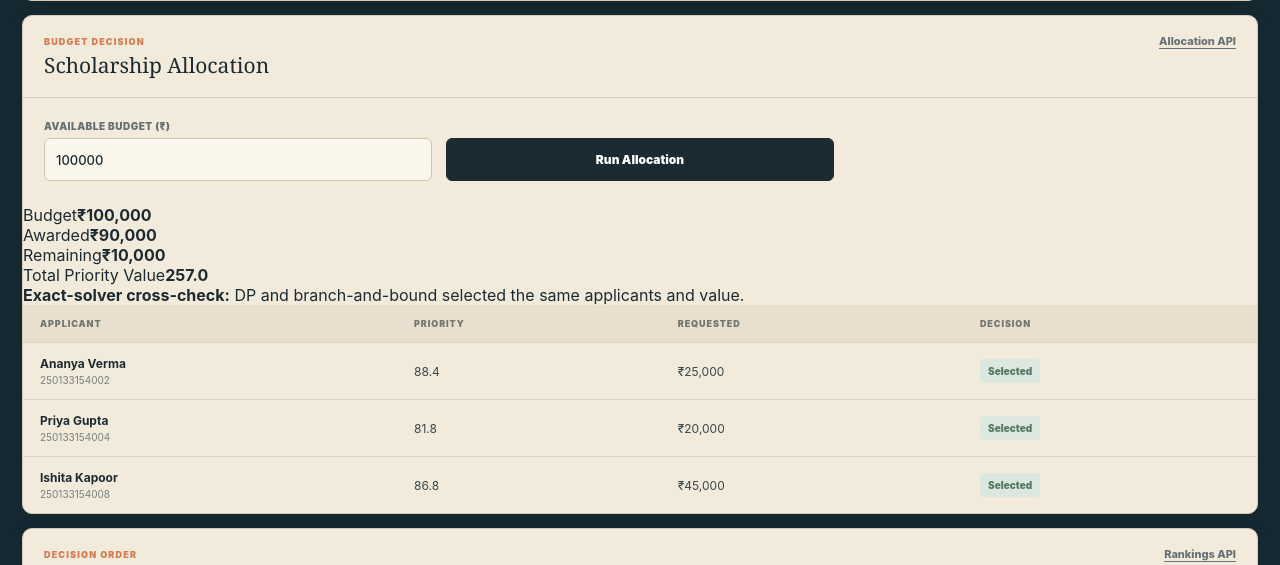
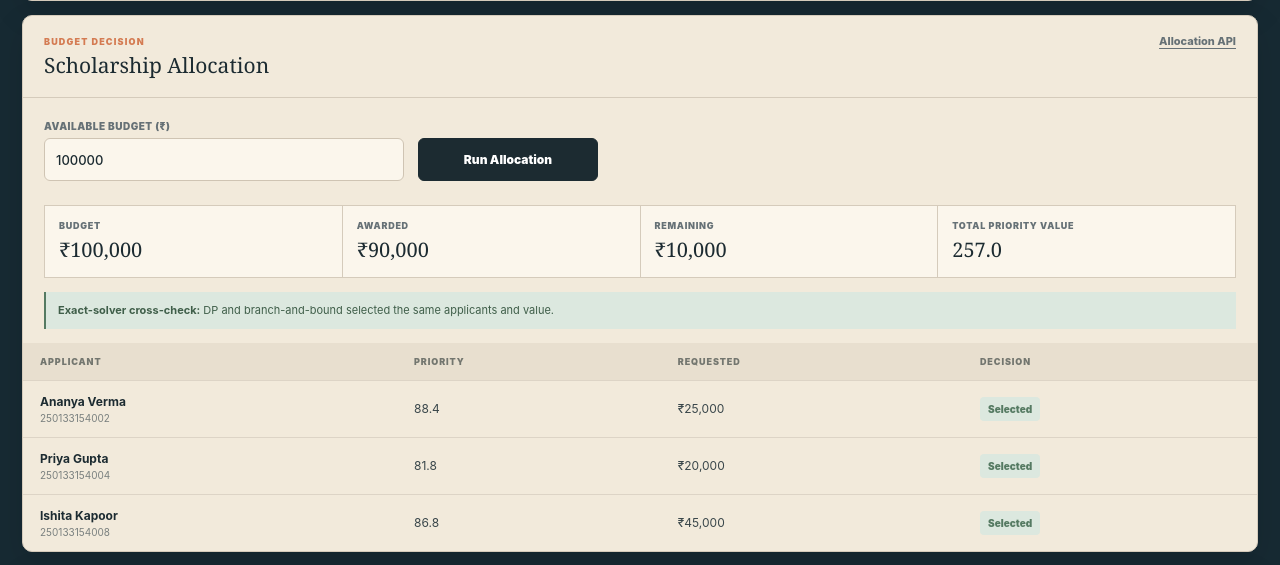
Before and after one commit to shutkarshX/Scholarship-Allocation-System, a Flask app: page / in a window 1280 px wide. Shown: the part 925-1490 px from the top of the page. Run offline with Flask 3, Linux system fonts and the light colour scheme.

Commit message:
style: add allocation result workspace

```diff
--- a/frontend/static/style.css
+++ b/frontend/static/style.css
@@ -352,3 +352,66 @@ td small {
     .applicant-form { grid-template-columns: 1fr; }
     .panel-heading { align-items: flex-start; }
 }
+
+
+.allocation-form {
+    grid-template-columns: minmax(240px, 360px) 180px;
+    align-items: end;
+}
+
+.allocation-form .form-actions {
+    align-items: stretch;
+}
+
+.allocation-summary {
+    display: grid;
+    grid-template-columns: repeat(4, 1fr);
+    gap: 1px;
+    margin: 0 21px 14px;
+    border: 1px solid var(--line-light);
+    background: var(--line-light);
+}
+
+.allocation-summary div {
+    padding: 14px;
+    background: #fbf6ec;
+}
+
+.allocation-summary span {
+    display: block;
+    color: var(--muted-dark);
+    font-size: 9px;
+    font-weight: 900;
+    letter-spacing: .08em;
+    text-transform: uppercase;
+}
+
+.allocation-summary strong {
+    display: block;
+    margin-top: 5px;
+    color: var(--ink);
+    font-family: Georgia, "Times New Roman", serif;
+    font-size: 20px;
+    font-weight: 500;
+}
+
+.allocation-check {
+    margin: 0 21px 14px;
+    padding: 10px 12px;
+    border-left: 2px solid var(--green);
+    background: var(--green-soft);
+    color: #3f5e49;
+    font-size: 11px;
+    line-height: 1.5;
+}
+
+@media (max-width: 900px) {
+    .allocation-summary { grid-template-columns: repeat(2, 1fr); }
+    .allocation-form { grid-template-columns: 1fr 180px; }
+}
+
+@media (max-width: 600px) {
+    .allocation-form { grid-template-columns: 1fr; }
+    .allocation-summary { grid-template-columns: 1fr 1fr; margin-left: 12px; margin-right: 12px; }
+    .allocation-check { margin-left: 12px; margin-right: 12px; }
+}
```
